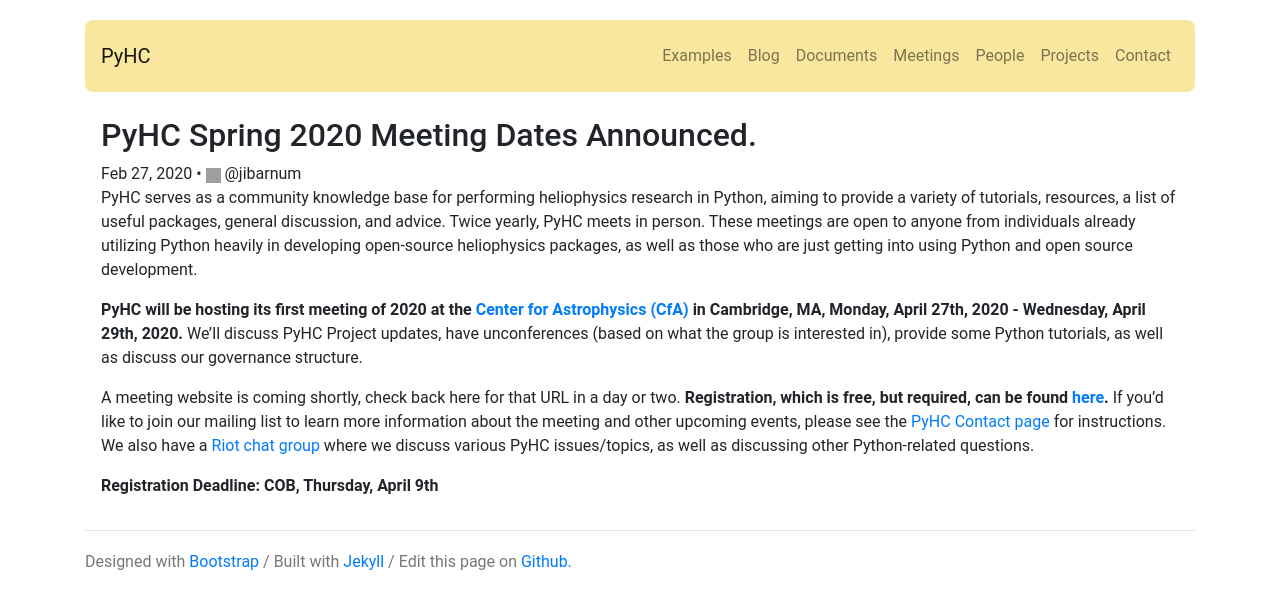
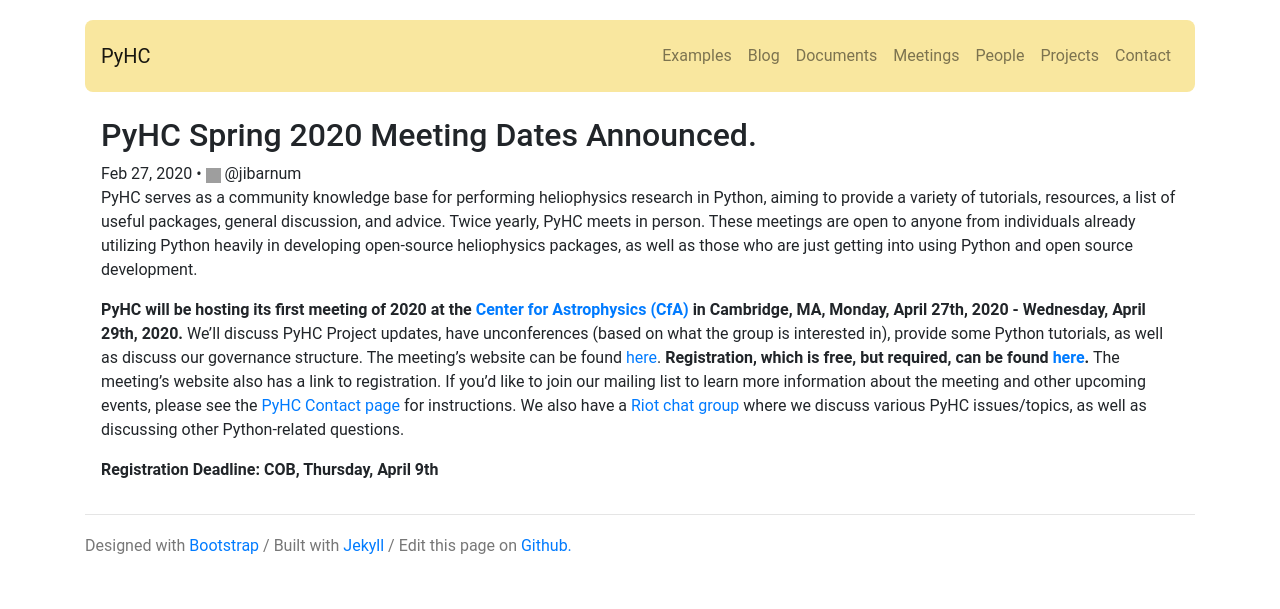
Before and after one commit to heliophysicsPy/heliophysicsPy.github.io, a Jekyll site: the page built from _posts/2020-02-27-spring-2020-meeting-announced.markdown, in a window 1280 px wide. Shown: the top 609 px of the page. Built offline with Jekyll 4.4.1, drawn with Linux system fonts in a browser that asks for light colours; nearby versions of some CDN libraries; grey boxes are pictures that could not be loaded.

Commit message:
Adding in the meeting website link
Finished up a preliminary website for the Spring 2020 meeting, putting that link in here.

```diff
--- a/_posts/2020-02-27-spring-2020-meeting-announced.markdown
+++ b/_posts/2020-02-27-spring-2020-meeting-announced.markdown
@@ -7,8 +7,7 @@
 PyHC serves as a community knowledge base for performing heliophysics research in Python, aiming to provide a variety of tutorials, resources, a list of useful packages, general discussion, and advice. Twice yearly, PyHC meets in person. These meetings are open to anyone from individuals already utilizing Python heavily in developing open-source heliophysics packages, as well as those who are just getting into using Python and open source development.
 
 **PyHC will be hosting its first meeting of 2020 at the [Center for Astrophysics (CfA)](https://www.cfa.harvard.edu/) in Cambridge, MA, Monday, April 27th, 2020 - Wednesday, April 29th, 2020.** We’ll discuss PyHC Project updates, have unconferences (based on what the group is interested in), provide some Python tutorials, as well as discuss our governance structure.
-
-A meeting website is coming shortly, check back here for that URL in a day or two. **Registration, which is free, but required, can be found [here](https://forms.gle/fYxWXWccyTZxnVUH9).** If you’d like to join our mailing list to learn more information about the meeting and other upcoming events, please see the [PyHC Contact page](http://heliopython.org/contact/) for instructions. We also have a [Riot chat group]( https://riot.im/app/#/room/#heliopython:openastronomy.org
+The meeting's website can be found [here](http://heliopython.org/meetings/april2020/). **Registration, which is free, but required, can be found [here](https://forms.gle/fYxWXWccyTZxnVUH9).** The meeting's website also has a link to registration. If you’d like to join our mailing list to learn more information about the meeting and other upcoming events, please see the [PyHC Contact page](http://heliopython.org/contact/) for instructions. We also have a [Riot chat group]( https://riot.im/app/#/room/#heliopython:openastronomy.org
 ) where we discuss various PyHC issues/topics, as well as discussing other Python-related questions.
 
 **Registration Deadline: COB, Thursday, April 9th**
```
